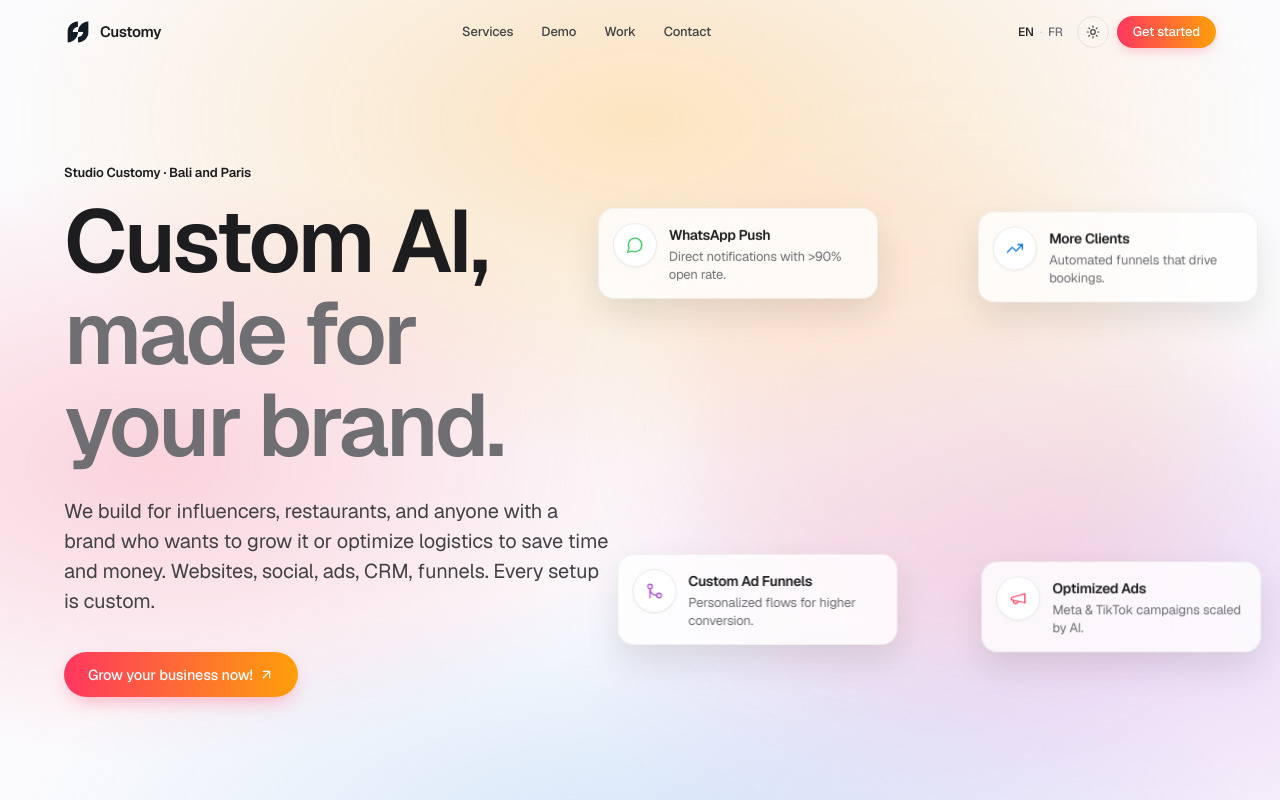
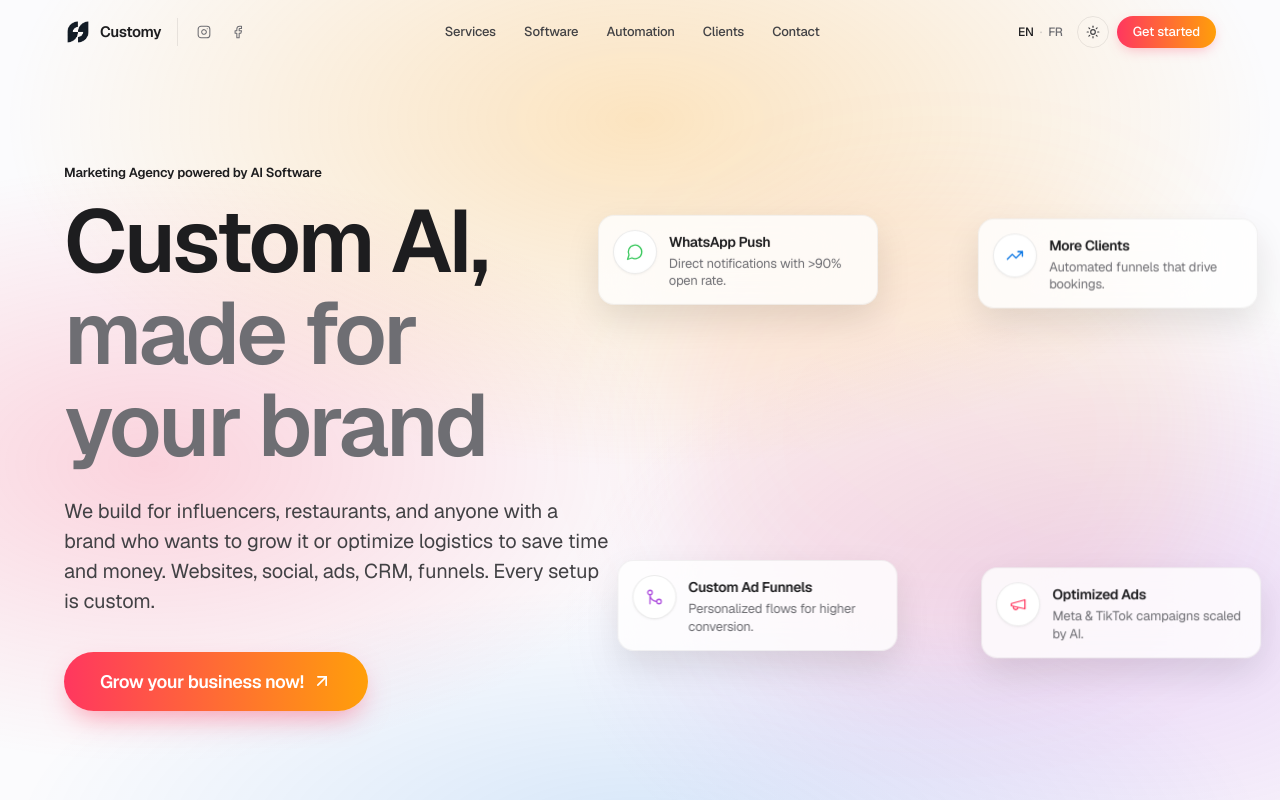
Before and after one commit to JulienRousset/customify, a React (Vite) app: page / in a window 1280 px wide. Shown: the top 800 px of the page. Built offline with nearby package versions, Linux system fonts and the light colour scheme; no server answers.

Commit message:
updatedesign

```diff
--- a/src/components/Contact.tsx
+++ b/src/components/Contact.tsx
@@ -1,7 +1,26 @@
 import { useState } from 'react'
 import { motion } from 'framer-motion'
-import { ArrowRight, Check } from 'lucide-react'
+import { ArrowRight, Check, Instagram, Facebook } from 'lucide-react'
 import { useLang } from '../lang'
+
+const poweredBy = [
+  { name: 'Instagram', slug: 'instagram' },
+  { name: 'TikTok', slug: 'tiktok' },
+  { name: 'YouTube', slug: 'youtube' },
+  { name: 'Facebook', slug: 'facebook' },
+  { name: 'Meta Ads', slug: 'meta' },
+  { name: 'Telegram', slug: 'telegram' },
+  { name: 'Discord', slug: 'discord' },
+  { name: 'Claude', slug: 'anthropic' },
+  { name: 'Gemini', slug: 'googlegemini' },
+  { name: 'Notion', slug: 'notion' },
+  { name: 'Figma', slug: 'figma' },
+  { name: 'Photoshop', slug: 'adobephotoshop' },
+  { name: 'After Effects', slug: 'adobeaftereffects' },
+  { name: 'Metricool', slug: 'metricool' },
+  { name: 'Beacons', slug: 'beacons' },
+  { name: 'Skool', slug: 'skool' }
+]
 
 export default function Contact() {
   const { t } = useLang()
@@ -31,18 +50,23 @@ export default function Contact() {
               </h2>
               <p className="mt-5 body-lg max-w-lg text-pretty">{c.sub}</p>
 
-              <div className="mt-9 space-y-1 text-[14.5px]">
-                <a href="mailto:hello@customy.agency" className="block py-3 border-b border-hair hover:text-accent transition-colors">
-                  <span className="text-sub text-[12px] block mb-0.5">{c.emailLabel}</span>
-                  hello@customy.agency
-                </a>
-                <a href="https://wa.me/" className="block py-3 border-b border-hair hover:text-accent transition-colors">
-                  <span className="text-sub text-[12px] block mb-0.5">{c.waLabel}</span>
-                  {c.waAction}
-                </a>
-                <div className="py-3">
-                  <span className="text-sub text-[12px] block mb-0.5">{c.availability}</span>
-                  {c.availabilityBody}
+              <div className="mt-10">
+                <div className="eyebrow text-sub">Powered by</div>
+                <div className="mt-4 grid grid-cols-4 gap-2.5">
+                  {poweredBy.map((b) => (
+                    <div
+                      key={b.slug}
+                      className="flex flex-col items-center justify-center gap-2 py-3 px-2 rounded-xl bg-surface2/60 border border-hair hover:border-fg/20 hover:-translate-y-0.5 transition-all"
+                    >
+                      <img
+                        src={`https://cdn.simpleicons.org/${b.slug}`}
+                        alt={b.name}
+                        className="w-6 h-6 object-contain"
+                        loading="lazy"
+                      />
+                      <span className="text-[10.5px] text-sub font-medium text-center leading-tight">{b.name}</span>
+                    </div>
+                  ))}
                 </div>
               </div>
             </div>
@@ -139,12 +163,34 @@ export default function Contact() {
               </div>
               <div className="mt-2 text-[13px] text-sub">Build · ship · operate</div>
             </div>
+            <div className="flex flex-col md:flex-row md:items-center gap-6 md:gap-10">
               <nav aria-label="Footer" className="flex flex-wrap gap-6 text-[13.5px] text-fg2">
                 <a href="#services" className="hover:text-fg transition-colors">{c.footerNav.services}</a>
                 <a href="#software" className="hover:text-fg transition-colors">{c.footerNav.demo}</a>
                 <a href="#testimonials" className="hover:text-fg transition-colors">{c.footerNav.work}</a>
                 <a href="#contact" className="hover:text-fg transition-colors">{c.footerNav.contact}</a>
               </nav>
+              <div className="flex items-center gap-2">
+                <a
+                  href="https://instagram.com/"
+                  target="_blank"
+                  rel="noopener noreferrer"
+                  aria-label="Instagram"
+                  className="w-9 h-9 rounded-full border border-hair flex items-center justify-center text-sub hover:text-fg hover:border-fg/30 transition-colors"
+                >
+                  <Instagram size={16} strokeWidth={1.8} />
+                </a>
+                <a
+                  href="https://facebook.com/"
+                  target="_blank"
+                  rel="noopener noreferrer"
+                  aria-label="Facebook"
+                  className="w-9 h-9 rounded-full border border-hair flex items-center justify-center text-sub hover:text-fg hover:border-fg/30 transition-colors"
+                >
+                  <Facebook size={16} strokeWidth={1.8} />
+                </a>
+              </div>
+            </div>
           </div>
           <div className="flex flex-wrap items-center justify-between gap-4 mt-6 text-[12px] text-sub">
             <div>© {new Date().getFullYear()} Customy Studio · {c.footerLocation} · {c.footerRemote}</div>
--- a/src/components/Hero.tsx
+++ b/src/components/Hero.tsx
@@ -22,11 +22,11 @@ export default function Hero() {
         <div className="grid lg:grid-cols-2 gap-10 lg:gap-12 items-center">
           <div>
             <motion.p variants={staggerItem} className="eyebrow">
-              Studio Customy · Bali and Paris
+              Marketing Agency powered by AI Software
             </motion.p>
 
             <motion.h1 variants={staggerItem} className="display-1 text-balance max-w-5xl">
-              Custom AI, <span className="text-sub">made for your brand.</span>
+              Custom AI, <span className="text-sub">made for your brand</span>
             </motion.h1>
 
             <motion.p variants={staggerItem} className="mt-6 body-lg max-w-2xl text-pretty">
@@ -40,10 +40,10 @@ export default function Hero() {
                 initial="rest"
                 whileHover="hover"
                 whileTap="tap"
-                className="inline-flex items-center gap-1.5 rounded-full bg-gradient-to-r from-[#ff375f] to-[#ff9f0a] text-white shadow-[0_8px_20px_-6px_rgba(255,55,95,0.4)] px-6 py-3 text-[14.5px] font-medium"
+                className="inline-flex items-center gap-2 rounded-full bg-gradient-to-r from-[#ff375f] to-[#ff9f0a] text-white shadow-[0_12px_28px_-8px_rgba(255,55,95,0.5)] px-9 py-4 text-[17px] md:text-[18px] font-semibold tracking-tight"
               >
                 {h.ctaPrimary}
-                <ArrowUpRight size={15} />
+                <ArrowUpRight size={20} />
               </motion.a>
             </motion.div>
           </div>
--- a/src/components/Navbar.tsx
+++ b/src/components/Navbar.tsx
@@ -1,4 +1,5 @@
 import { useEffect, useState } from 'react'
+import { Instagram, Facebook } from 'lucide-react'
 import { useLang } from '../lang'
 import ThemeToggle from './ThemeToggle'
 
@@ -15,8 +16,9 @@ export default function Navbar() {
 
   const links = [
     { label: t.nav.services, href: '#services' },
-    { label: t.nav.demo, href: '#software' },
-    { label: t.nav.work, href: '#testimonials' },
+    { label: t.nav.software, href: '#software' },
+    { label: t.nav.automation, href: '#automation' },
+    { label: t.nav.clients, href: '#testimonials' },
     { label: t.nav.contact, href: '#contact' }
   ]
 
@@ -28,6 +30,7 @@ export default function Navbar() {
       }`}
     >
       <div className="container-xl flex items-center justify-between h-14 md:h-16">
+        <div className="flex items-center gap-3 md:gap-4">
           <a href="#home" className="flex items-center gap-2 font-display font-semibold text-[15px] tracking-tight">
             <img
               src="/customy_logo_tr.png"
@@ -37,6 +40,27 @@ export default function Navbar() {
             />
             Customy
           </a>
+          <div className="flex items-center gap-1.5 pl-2 md:pl-3 border-l border-hair">
+            <a
+              href="https://instagram.com/"
+              target="_blank"
+              rel="noopener noreferrer"
+              aria-label="Instagram"
+              className="w-7 h-7 rounded-full flex items-center justify-center text-sub hover:text-fg hover:bg-surface2 transition-colors"
+            >
+              <Instagram size={14} strokeWidth={1.8} />
+            </a>
+            <a
+              href="https://facebook.com/"
+              target="_blank"
+              rel="noopener noreferrer"
+              aria-label="Facebook"
+              className="w-7 h-7 rounded-full flex items-center justify-center text-sub hover:text-fg hover:bg-surface2 transition-colors"
+            >
+              <Facebook size={14} strokeWidth={1.8} />
+            </a>
+          </div>
+        </div>
 
         <div className="hidden md:flex items-center gap-7">
           {links.map((l) => (
--- a/src/components/Software.tsx
+++ b/src/components/Software.tsx
@@ -14,7 +14,7 @@ export default function Software() {
   return (
     <section id="software" className="relative py-24 md:py-32">
       <div className="container-xl">
-        <div className="grid grid-cols-1 lg:grid-cols-12 gap-10 md:gap-16 lg:gap-20 items-start">
+        <div className="grid grid-cols-1 lg:grid-cols-12 gap-10 md:gap-16 lg:gap-20 items-center">
           <motion.div
             initial={{ opacity: 0, y: 24, filter: 'blur(6px)' }}
             whileInView={{ opacity: 1, y: 0, filter: 'blur(0px)' }}
@@ -34,7 +34,7 @@ export default function Software() {
             >
               <motion.p variants={staggerItem} className="eyebrow">The software</motion.p>
               <motion.h2 variants={staggerItem} className="display-2 text-balance">
-                Tools, <span className="text-sub">made for the way you work.</span>
+                Tools, <span className="text-sub">made for the way you work</span>
               </motion.h2>
               <motion.p variants={staggerItem} className="mt-5 body-lg max-w-xl text-pretty">
                 Custom dashboards, internal tools, client portals. The boring software your business
--- a/src/i18n.ts
+++ b/src/i18n.ts
@@ -5,6 +5,9 @@ export const translations = {
     nav: {
       work: 'Work',
       services: 'Services',
+      software: 'Software',
+      automation: 'Automation',
+      clients: 'Clients',
       numbers: 'Numbers',
       demo: 'Demo',
       tool: 'Tools',
@@ -166,7 +169,7 @@ export const translations = {
     demo: {
       eyebrow: 'Try it now',
       h2a: 'Your spreadsheet,',
-      h2b: 'turned into a dashboard.',
+      h2b: 'turned into a dashboard',
       sub: 'Drop any .xlsx or .csv. We build a live dashboard right in your browser. Think of it as a taste of the Revenue section of your Customy platform, built from your own data.',
       dropTitle: 'Drop your spreadsheet here.',
       dropSub: 'Works with .xlsx, .xls, .csv, .ods. Everything runs in your browser.',
@@ -320,6 +323,9 @@ export const translations = {
     nav: {
       work: 'Projets',
       services: 'Services',
+      software: 'Software',
+      automation: 'Automation',
+      clients: 'Clients',
       numbers: 'Chiffres',
       demo: 'Démo',
       tool: 'Outils',
@@ -481,7 +487,7 @@ export const translations = {
     demo: {
       eyebrow: 'À essayer',
       h2a: 'Votre tableur,',
-      h2b: 'transformé en dashboard.',
+      h2b: 'transformé en dashboard',
       sub: 'Déposez un .xlsx ou .csv. On construit un tableau de bord dans votre navigateur. C’est un aperçu de la section Chiffre d’affaires de votre plateforme Customy, à partir de vos propres données.',
       dropTitle: 'Déposez votre fichier ici.',
       dropSub: 'Accepte .xlsx, .xls, .csv, .ods. Tout se passe dans votre navigateur.',
```
Also changed, not shown: src/components/Automation.tsx (+20 -5 lines). Lines whose indentation alone changed are shown as unchanged.
